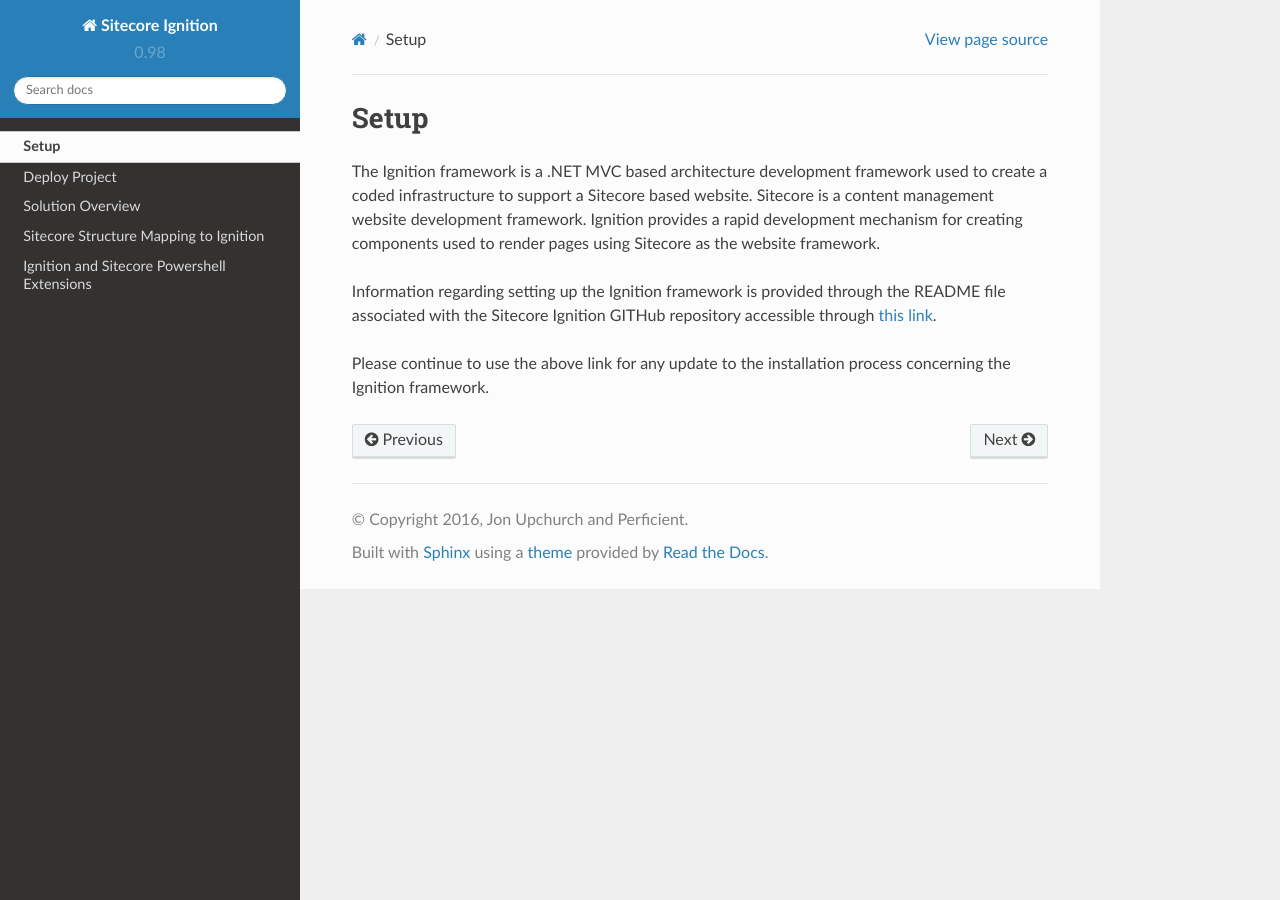
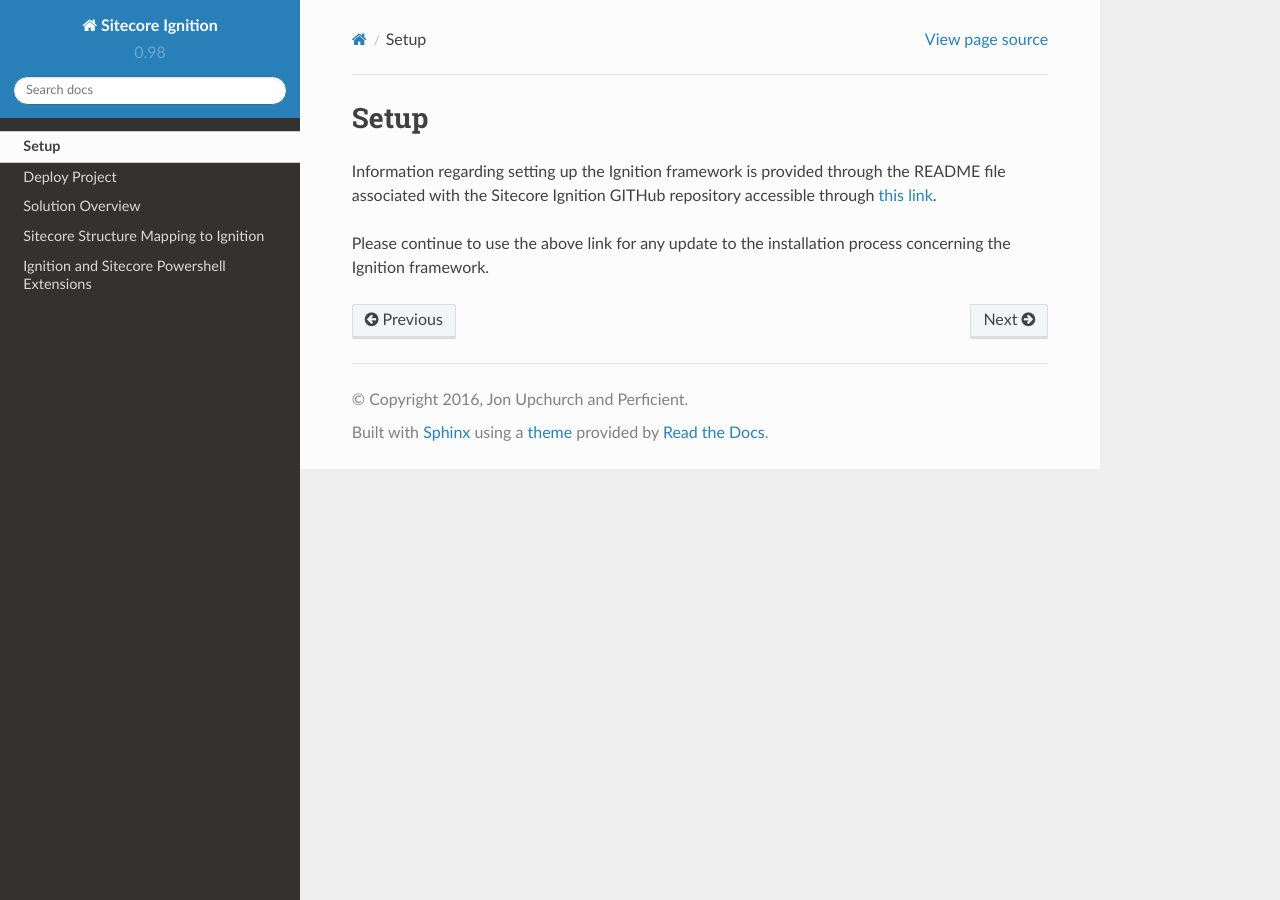
Before and after one commit to sabor413/Documentation, a Sphinx documentation site: the page built from docs/Setup.rst, in a window 1280 px wide. Built offline with Sphinx 7.4.7 and the Read the Docs theme 2.0.0, drawn with Linux system fonts in a browser that asks for light colours.

Commit message:
Removing first paragraph

```diff
--- a/docs/Setup.rst
+++ b/docs/Setup.rst
@@ -1,8 +1,6 @@
 *****
 Setup
 *****
-
-The Ignition framework is a .NET MVC based architecture development framework used to create a coded infrastructure to support a Sitecore based website.   Sitecore is a content management website development framework.  Ignition provides a rapid development mechanism for creating components used to render pages using Sitecore as the website framework.
 
 Information regarding setting up the Ignition framework is provided through the README file associated with the Sitecore Ignition GITHub repository accessible through `this link`_.
 
```
